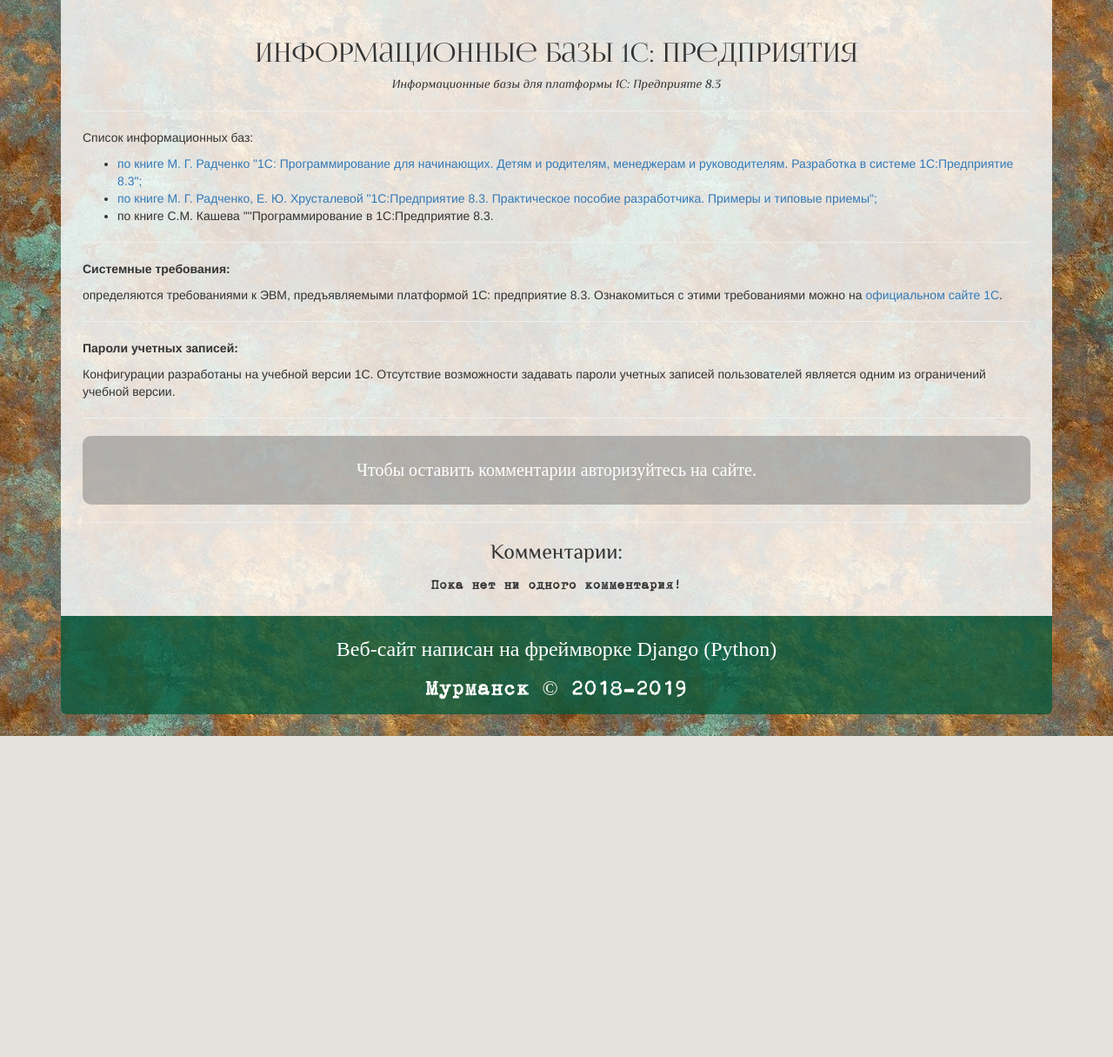
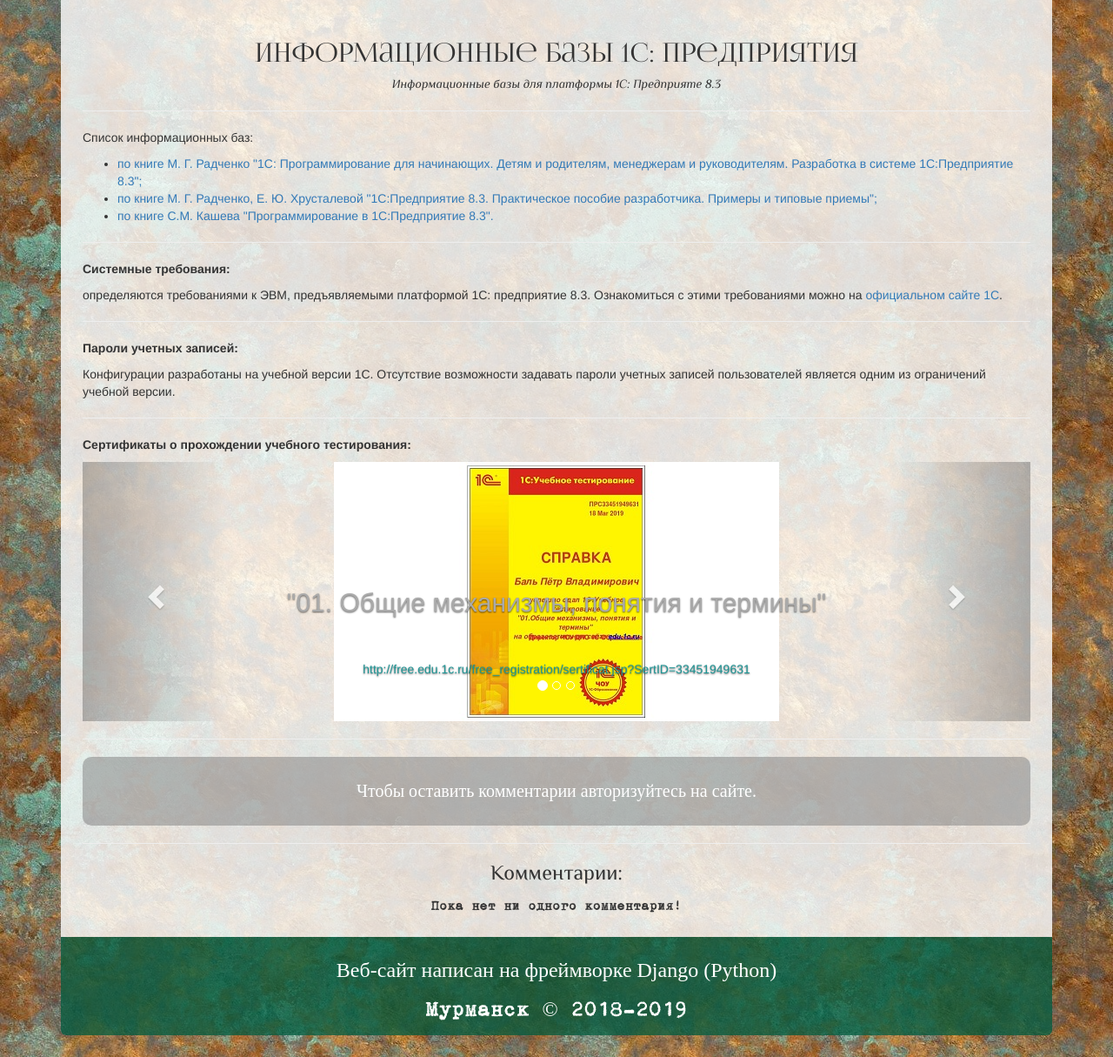
Before and after one commit to petyabal/mySite, a Django app: page /1C/ in a window 1280 px wide. Shown: the part 244-1459 px from the top of the page at 87% size. Before the commit the page ends 1090 px from the top, so only its background shows below. Run offline with Django 3.2, Linux system fonts and the light colour scheme; data that the repository does not hold is empty; some libraries are stand-ins or nearby versions; some web fonts are replaced.

Commit message:
mySite v.1.4.4

```diff
--- a/mainpage/templates/mainpage/1C.html
+++ b/mainpage/templates/mainpage/1C.html
@@ -11,7 +11,7 @@
 				<ul>
 					<li><a href="{% static 'myprogramms/1С/Программирование для начинающих/1Cv8.dt' %}">по книге М. Г. Радченко "1С: Программирование для начинающих. Детям и родителям, менеджерам и руководителям. Разработка в системе 1С:Предприятие 8.3";</a></li>
 					<li><a href="{% static 'myprogramms/1С/Практическое пособие разработчика/1Cv8.dt' %}">по книге М. Г. Радченко, Е. Ю. Хрусталевой "1С:Предприятие 8.3. Практическое пособие разработчика. Примеры и типовые приемы";</a></li>
-					<li>по книге С.М. Кашева ""Программирование в 1С:Предприятие 8.3.</li>
+					<li><a href="{% static 'myprogramms/1C/Программирование в 1С_Предприятие/1Cv8.dt' %}">по книге С.М. Кашева "Программирование в 1С:Предприятие 8.3".</a></li>
 				</ul></p>
 			<hr>
 			<p><b>Системные требования:</b></p>
@@ -19,6 +19,53 @@
 			<hr>
 			<p><b>Пароли учетных записей:</b></p>
 			<p>Конфигурации разработаны на учебной версии 1С. Отсутствие возможности задавать пароли учетных записей пользователей является одним из ограничений учебной версии.</p>
+			<hr>
+			<p><b>Сертификаты о прохождении учебного тестирования:</b></p>
+
+			<div id="carousel-example-generic" class="carousel slide" data-ride="carousel">
+			  <!-- Показатели -->
+			  <ol class="carousel-indicators">
+			    <li data-target="#carousel-example-generic" data-slide-to="0" class="active"></li>
+			    <li data-target="#carousel-example-generic" data-slide-to="1"></li>
+			    <li data-target="#carousel-example-generic" data-slide-to="2"></li>
+			  </ol>
+
+			  <!-- Обертка для слайдов -->
+			  <div class="carousel-inner" role="listbox">
+			    <div class="item active">
+			      <img src="{% static 'documents/sertificat1.jpg' %}" alt="http://free.edu.1c.ru/free_registration/sertificat.jsp?SertID=33451949631" class="center-block">
+			      <div class="carousel-caption">
+			        <h3>"01. Общие механизмы, понятия и термины"</h3>
+			        <p>http://free.edu.1c.ru/free_registration/sertificat.jsp?SertID=33451949631</p>
+			      </div>
+			    </div>
+			    <div class="item">
+			      <img src="{% static 'documents/sertificat2.jpg' %}" alt="http://free.edu.1c.ru/free_registration/sertificat.jsp?SertID=33452439347" class="center-block">
+			      <div class="carousel-caption">
+			        <h3>"02.Редакторы и инструменты общие"</h3>
+			        <p>http://free.edu.1c.ru/free_registration/sertificat.jsp?SertID=33452439347</p>
+			      </div>
+			    </div>
+			    <div class="item">
+			      <img src="{% static 'documents/sertificat3.jpg' %}" alt="http://free.edu.1c.ru/free_registration/sertificat.jsp?SertID=33453098386" class="center-block">
+			      <div class="carousel-caption">
+			        <h3>"03.Редакторы и инструменты режима разработки"</h3>
+			        <p>http://free.edu.1c.ru/free_registration/sertificat.jsp?SertID=33453098386</p>
+			      </div>
+			    </div>
+			  </div>
+
+			  <!-- Элементы управления -->
+			  <a class="left carousel-control" href="#carousel-example-generic" role="button" data-slide="prev">
+			    <span class="glyphicon glyphicon-chevron-left" aria-hidden="true"></span>
+			    <span class="sr-only">Previous</span>
+			  </a>
+			  <a class="right carousel-control" href="#carousel-example-generic" role="button" data-slide="next">
+			    <span class="glyphicon glyphicon-chevron-right" aria-hidden="true"></span>
+			    <span class="sr-only">Next</span>
+			  </a>
+			</div>
+
 			{% block comments %}{% include 'comments.html' %}{% endblock comments %}
 		</div>
 	</div>
--- a/templates/style.html
+++ b/templates/style.html
@@ -596,7 +596,18 @@
     font-family: Philosopher;
     font-style: italic;
 }
-
+<!--/* Стили для оформления слайдера контента */-->
+.carousel h3{
+    color: #aaa;
+    margin: 0;
+    padding-top: 50px;
+    font-size: 30px;
+}
+.carousel p{
+    color: rgb(30,150,150);
+    margin: 0;
+    padding-top: 50px;
+}
 
 <!--/* FOOTER */-->
 <!--/* стиль блока FOOTER */-->
```
Also changed, not shown: static/documents/sertificat1.jpg (added), static/documents/sertificat2.jpg (added), static/documents/sertificat3.jpg (added), static_resources/documents/sertificat1.jpg (added), static_resources/documents/sertificat2.jpg (added), static_resources/documents/sertificat3.jpg (added), 2 other files.
